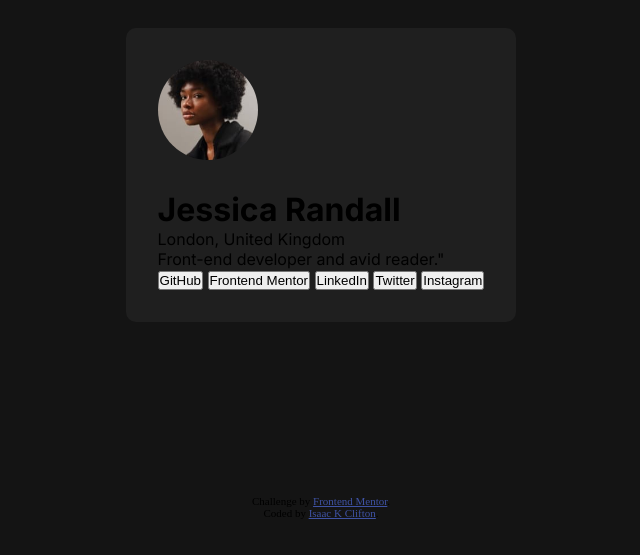
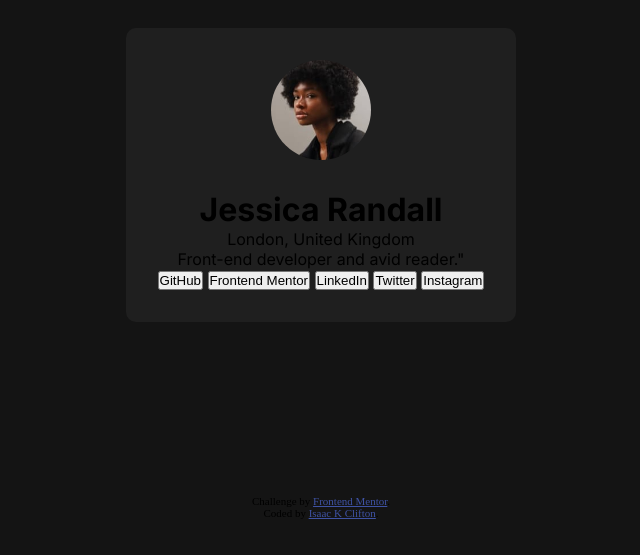
Before and after one commit to TECKERZ101/SocialLinks, a plain HTML site: page index.html in a window 1280 px wide. Shown: the part 273-828 px from the top of the page, without its empty margins (319-959 px from the left). Drawn offline with Linux system fonts and the light colour scheme.

Commit message:
Profile css

```diff
--- a/style.css
+++ b/style.css
@@ -31,6 +31,10 @@ img {
     padding: 2rem;
 }
 
+.profile {
+    text-align: center;
+}
+
 .attribution {
     font-family: Lexend Deca;
     font-size: 11px; text-align: center;
```
